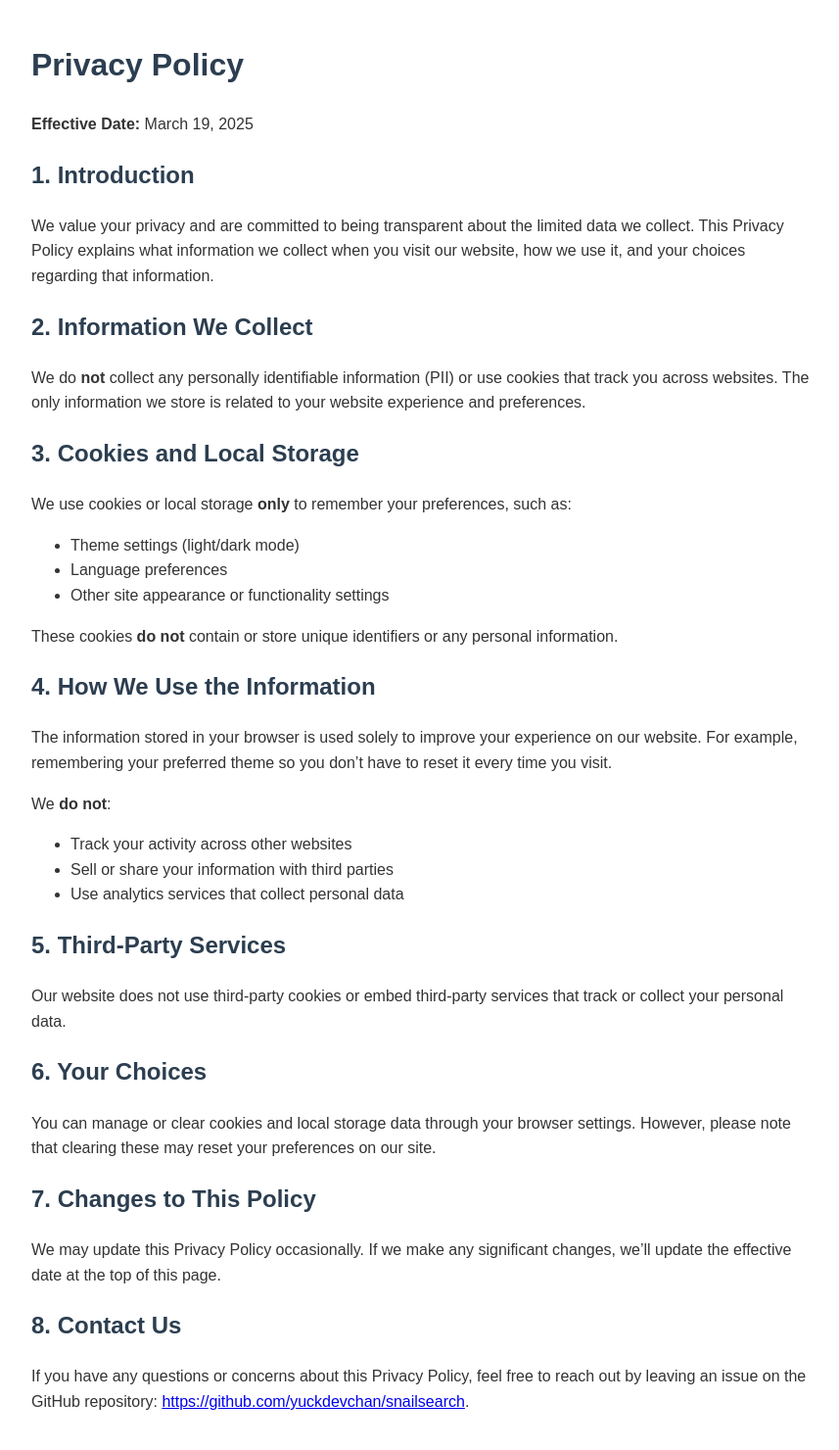
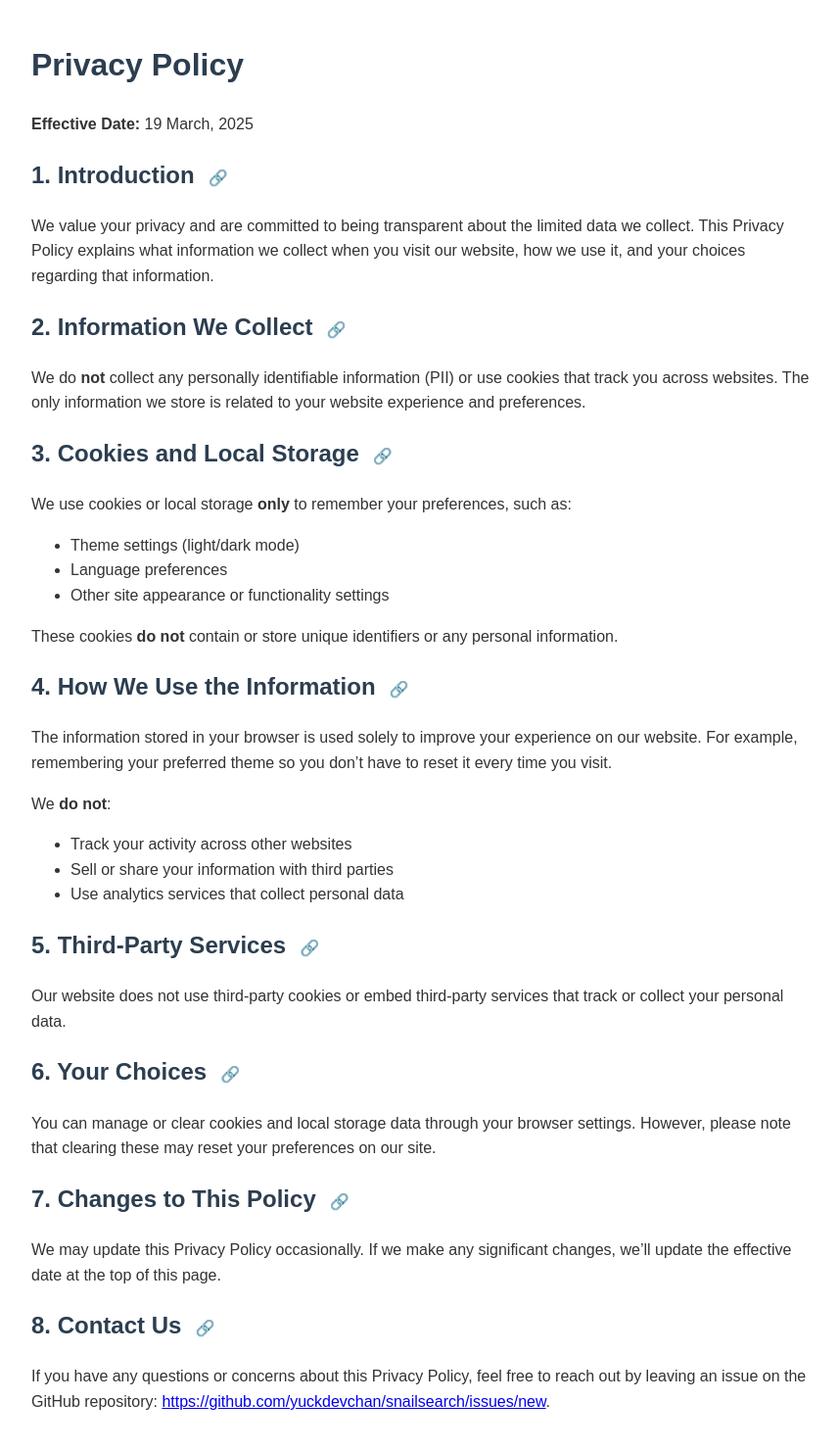
Before and after one commit to yuckdevchan/snailsearch, a Flask app: page /privacy in a window 1280 px wide. Shown: the whole page at 98% size, without its empty margins (208-1065 px from the left). Run offline with Flask 3, Linux system fonts and the light colour scheme; parts of the project's set-up code (start-up, migrations or seed data) failed here and were passed over.

Commit message:
anchor buttons

```diff
--- a/templates/privacy-policy.html
+++ b/templates/privacy-policy.html
@@ -16,12 +16,31 @@
     h1, h2 {
       color: #2c3e50;
     }
+
+    h2 {
+      position: relative;
+    }
+
+    .anchor-link {
+      text-decoration: none;
+      color: #2c3e50;
+      font-size: 16px;
+      margin-left: 10px;
+      padding: 4px;
+      border-radius: 50%;
+      transition: background-color 0.2s ease;
+    }
+
+    .anchor-link:hover {
+      background-color: #e6e6e6;
+      transition: background-color 0.2s ease;
+    }
   </style>
 </head>
 <body>
 
   <h1>Privacy Policy</h1>
-  <p><strong>Effective Date:</strong> March 19, 2025</p>
+  <p><strong>Effective Date:</strong> 19 March, 2025</p>
 
   <h2>1. Introduction</h2>
   <p>We value your privacy and are committed to being transparent about the limited data we collect. This Privacy Policy explains what information we collect when you visit our website, how we use it, and your choices regarding that information.</p>
@@ -57,7 +76,25 @@
   <p>We may update this Privacy Policy occasionally. If we make any significant changes, we’ll update the effective date at the top of this page.</p>
 
   <h2>8. Contact Us</h2>
-  <p>If you have any questions or concerns about this Privacy Policy, feel free to reach out by leaving an issue on the GitHub repository: <a href="https://github.com/yuckdevchan/snailsearch">https://github.com/yuckdevchan/snailsearch</a>.</p>
+  <p>If you have any questions or concerns about this Privacy Policy, feel free to reach out by leaving an issue on the GitHub repository: <a href="https://github.com/yuckdevchan/snailsearch/issues/new">https://github.com/yuckdevchan/snailsearch/issues/new</a>.</p>
 
 </body>
 </html>
+<script>
+  document.addEventListener("DOMContentLoaded", function () {
+    const headings = document.querySelectorAll('h2');
+    headings.forEach((heading, index) => {
+      if (!heading.id) {
+        const slug = heading.textContent.trim().toLowerCase()
+                      .replace(/\s+/g, '-')
+                      .replace(/[^\w\-]+/g, '');
+        heading.id = slug || `section-${index}`;
+      }
+      const anchor = document.createElement('a');
+      anchor.href = `#${heading.id}`;
+      anchor.innerHTML = '🔗';
+      anchor.className = 'anchor-link';
+      heading.appendChild(anchor);
+    });
+  });
+</script>
```
